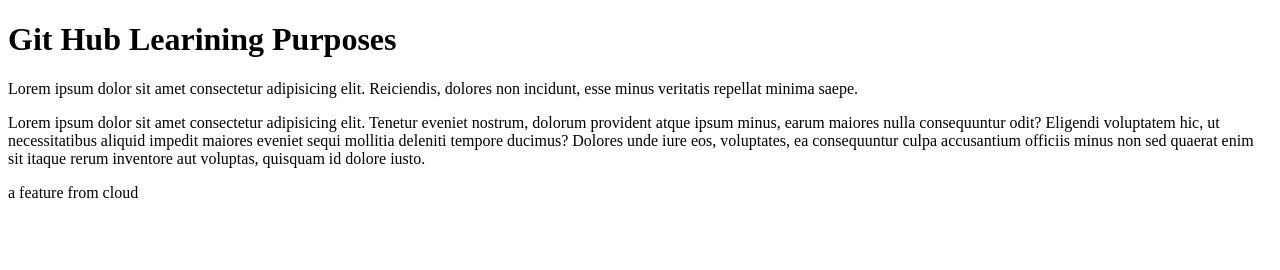
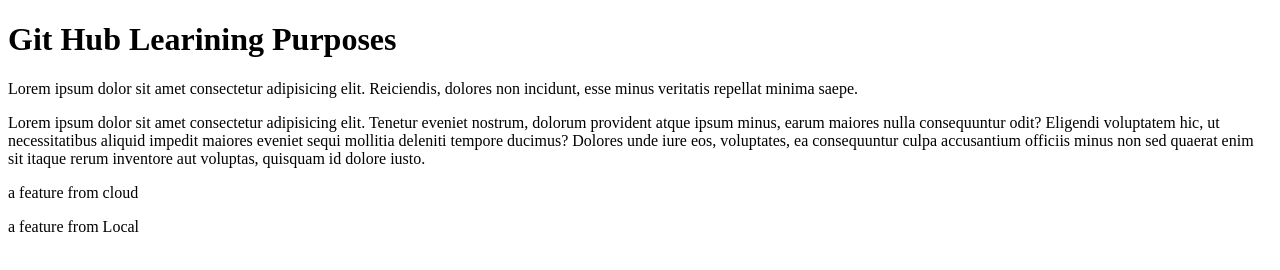
Before and after one commit to FahadhCodes/LearningPurposes, a plain HTML site: page SampleProject/index.html in a window 1280 px wide. Drawn offline with Linux system fonts and the light colour scheme.

Commit message:
Feat:Added Both

```diff
--- a/SampleProject/index.html
+++ b/SampleProject/index.html
@@ -21,5 +21,6 @@
       quisquam id dolore iusto.
     </p>
     <p>a feature from cloud</p>
+    <p>a feature from Local</p>
   </body>
 </html>
```
